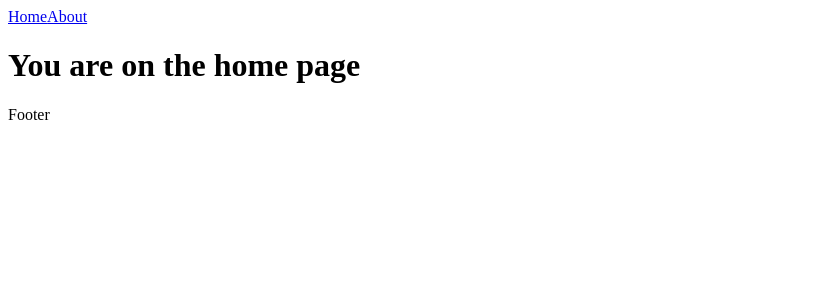
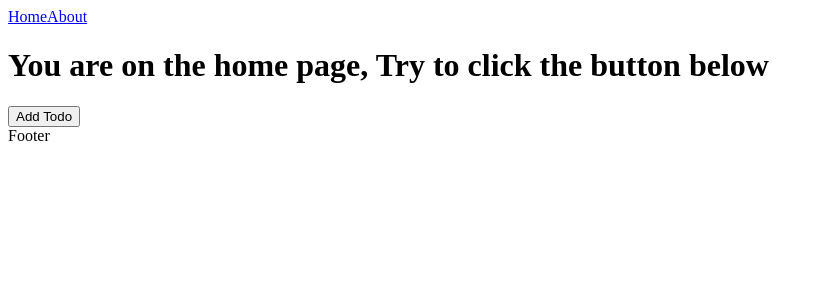
Before and after one commit to daulJsx/nuxt-fundamental, a Nuxt app: page / in a window 1280 px wide. Shown: the top 300 px of the page, without its empty margins (0-823 px from the left). Built offline with nearby package versions, Linux system fonts and the light colour scheme.

Commit message:
feat: composables

```diff
--- /dev/null
+++ b/components/Todo.vue
@@ -0,0 +1,14 @@
+<script setup lang="ts">
+const { todoList, addTodo } = useTodo();
+
+const addTodoList = () => {
+  addTodo({ id: 1, todo: "First Todo" });
+  console.log("Successfully added new todo: ", todoList.value);
+};
+</script>
+
+<template>
+  <button @click="addTodoList">Add Todo</button>
+</template>
+
+<style scoped></style>
--- /dev/null
+++ b/composables/useTodo.js
@@ -0,0 +1,11 @@
+export default function useTodo () {
+    const todoList = ref([])
+
+    const addTodo = (payload) => {
+      todoList.value = [...todoList.value, payload]
+    }
+
+    return{
+      todoList, addTodo
+    }
+ }
--- a/pages/index.vue
+++ b/pages/index.vue
@@ -5,7 +5,11 @@
     <Meta property="og:title" content="OG title" />
   </Head>
 
-  <CustomTitle>You are on the home page</CustomTitle>
+  <CustomTitle>
+    You are on the home page, Try to click the button below
+  </CustomTitle>
+
+  <Todo />
 </template>
 
 <script setup>
@@ -13,10 +17,6 @@ useHead({
   title: "Nuxt Fundamental",
   meta: [{ name: "description", content: "My amazing site." }],
 });
-
-setTimeout(() => {
-  navigateTo("/about");
-}, 5000);
 </script>
 
 <style lang="scss" scoped></style>
```
